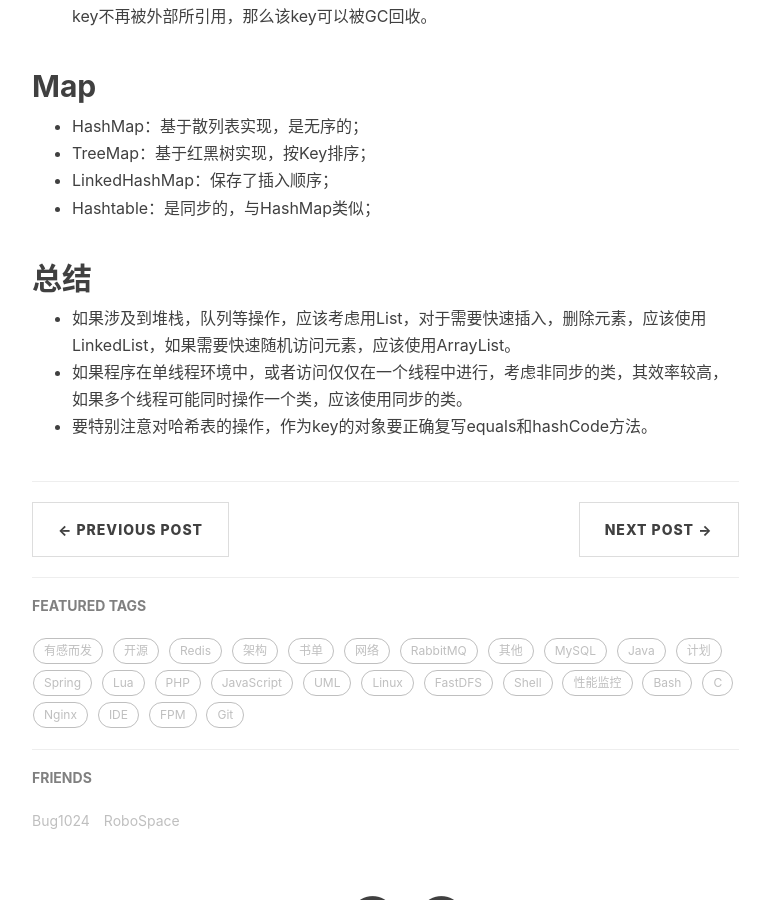
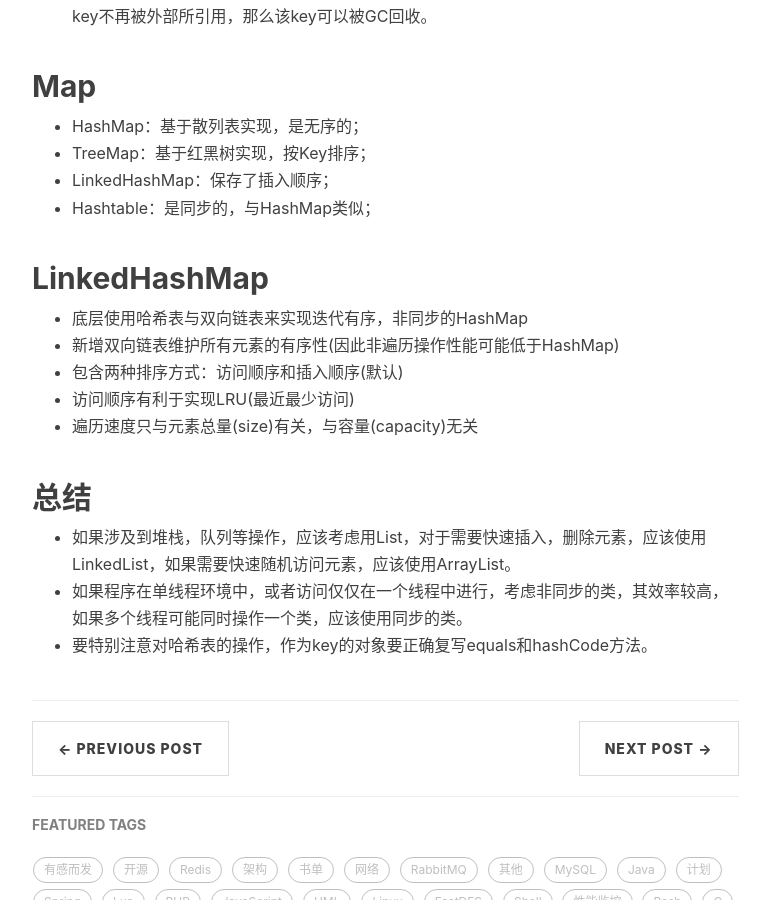
Before and after one commit to bug1024/jeet-blog, a Jekyll site: the page built from _posts/2017-05-09-java-collection-map.md, in a window 1280 px wide and 900 px high, scrolled down 1512 px. Shown: the whole window, without its empty margins (233-1003 px from the left). Built offline with Jekyll 4.4.1, drawn with Linux system fonts in a browser that asks for light colours; nearby versions of some CDN libraries; comment, search, counter and statistics services are not loaded.

Commit message:
linkedhashmap

```diff
--- a/_posts/2017-05-09-java-collection-map.md
+++ b/_posts/2017-05-09-java-collection-map.md
@@ -44,6 +44,13 @@ tags:
  - LinkedHashMap：保存了插入顺序；
  - Hashtable：是同步的，与HashMap类似；
 
+## LinkedHashMap
+ - 底层使用哈希表与双向链表来实现迭代有序，非同步的HashMap
+ - 新增双向链表维护所有元素的有序性(因此非遍历操作性能可能低于HashMap)
+ - 包含两种排序方式：访问顺序和插入顺序(默认)
+ - 访问顺序有利于实现LRU(最近最少访问)
+ - 遍历速度只与元素总量(size)有关，与容量(capacity)无关
+
 
 ## 总结
  - 如果涉及到堆栈，队列等操作，应该考虑用List，对于需要快速插入，删除元素，应该使用LinkedList，如果需要快速随机访问元素，应该使用ArrayList。
```
